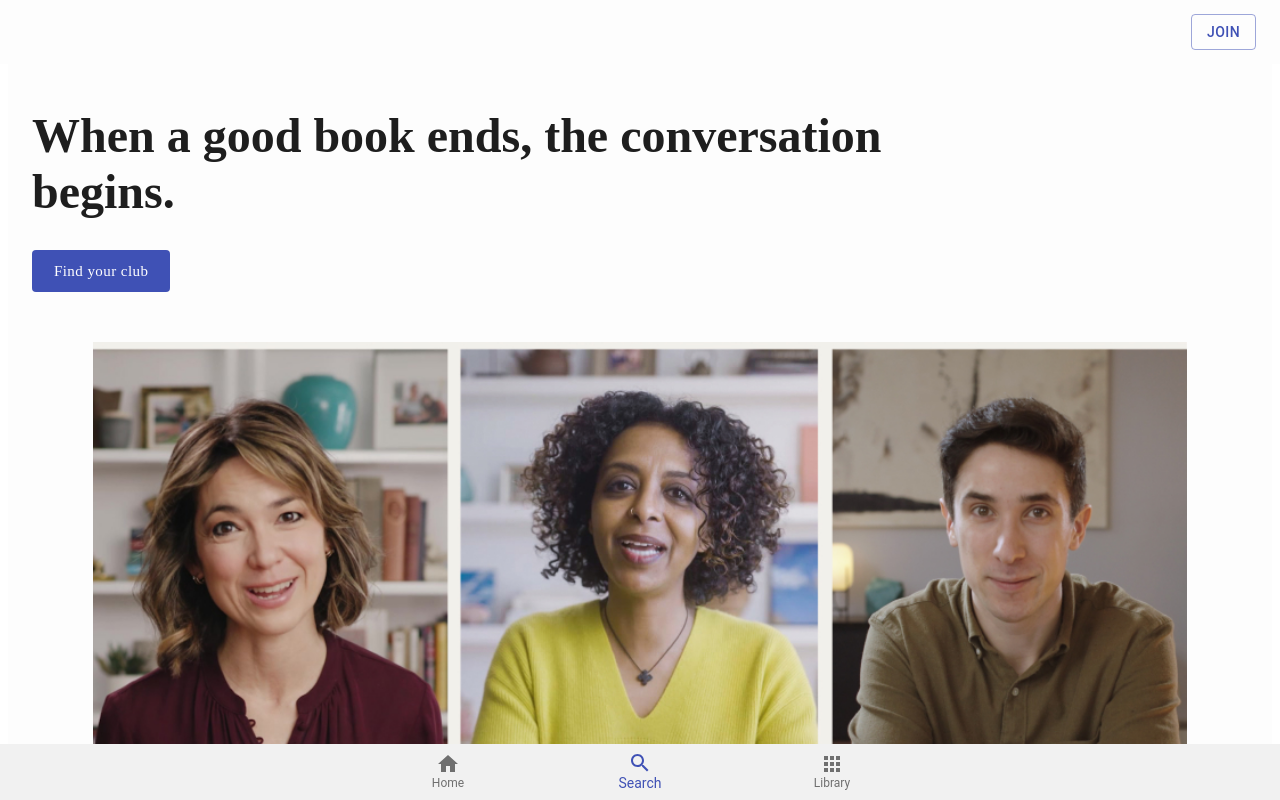
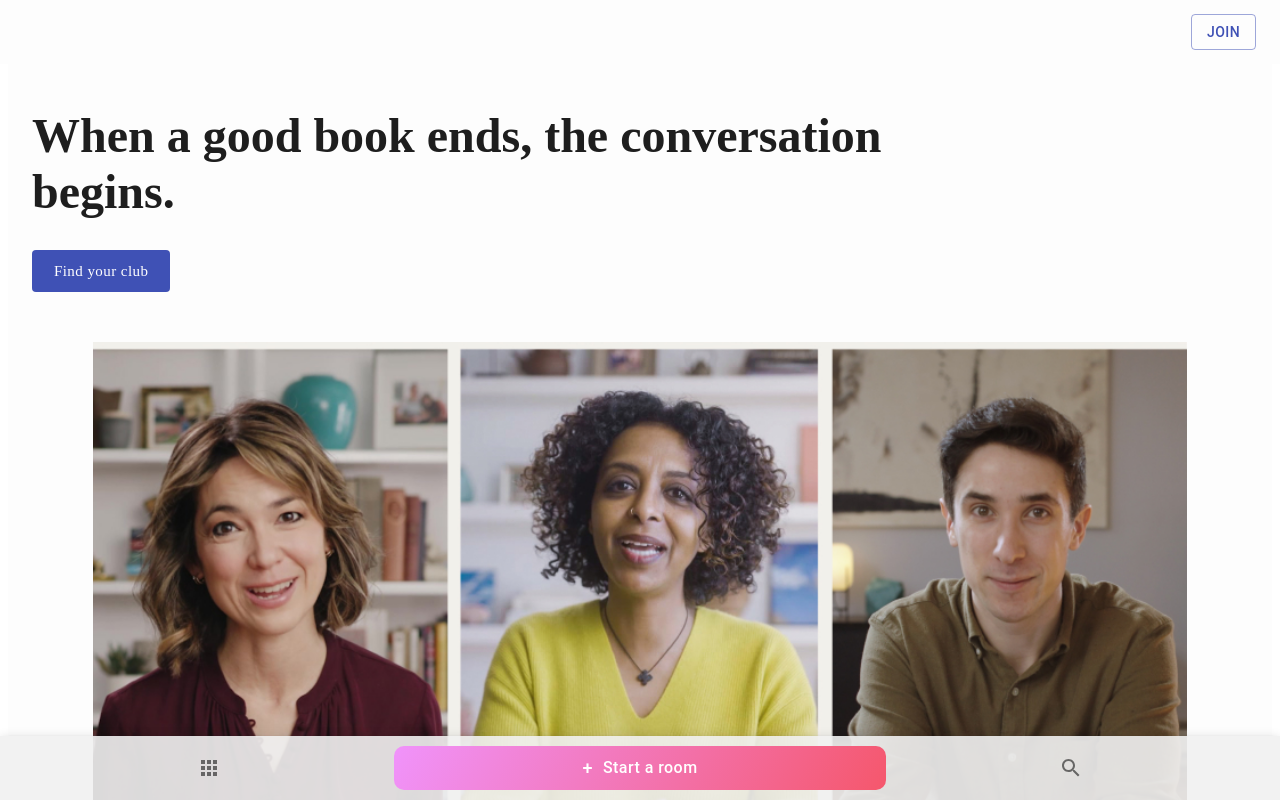
Before and after one commit to medaharrat/bookhouse, a React (Create React App) app: page / in a window 1280 px wide. Shown: the top 800 px of the page. Built offline with nearby package versions, Linux system fonts and the light colour scheme; no server answers.

Commit message:
Disabled button ripple, added back btn in profile

```diff
--- a/src/components/Navigation/Header/index.js
+++ b/src/components/Navigation/Header/index.js
@@ -6,28 +6,53 @@ import {
 import {
     DraftsOutlined, DateRangeOutlined, NotificationsNoneOutlined
 } from "@material-ui/icons";
-import {
-    useAuthState
-} from '../../../context';
+import ArrowBackOutlinedIcon from '@material-ui/icons/ArrowBackOutlined';
+import SettingsOutlinedIcon from '@material-ui/icons/SettingsOutlined';
+import { useAuthState } from '../../../context';
+import { useLocation, useNavigate } from "react-router-dom";
 import Avatar from '../../Avatar';
 import { useStyles } from "./styles";
 
 const Header = ({ fixed }) => {
     const classes = useStyles();
-
+    const location = useLocation();
+    const navigate = useNavigate();
     // Read user details from context
     const userDetails = useAuthState()
-
+    const handleBack = () => {
+        navigate(-1);
+    }
     return (
         <>
         <AppBar position={fixed ? "fixed" : "static"} className={classes.header}>
             <Toolbar>
-                {userDetails.token ? (
+                {userDetails.token ?
+                    location.pathname === "/p/2" ? (
+                        <>
+                            <IconButton
+                                aria-label="back"
+                                color="inherit"
+                                onClick={handleBack}
+                                className={classes.icon}
+                                disableRipple
+                            >
+                                <ArrowBackOutlinedIcon/>
+                            </IconButton>
+                            <div className={classes.grow} />
+                            <IconButton
+                                aria-label="settings"
+                                color="inherit"
+                                className={classes.icon}
+                                disableRipple
+                            >
+                                <SettingsOutlinedIcon />
+                            </IconButton>
+                        </>
+                    ) : (
                         <>
                             <Link href="/p/2" underline="none">
                                 <IconButton
-                                aria-label="account of current user"
-                                aria-haspopup="true"
+                                    aria-label="account"
                                     color="inherit"
                                 >
                                     <Avatar nav image="https://v4--material-ui-docs.netlify.app/static/images/avatar/1.jpg"/>
@@ -36,9 +61,9 @@ const Header = ({ fixed }) => {
                             <div className={classes.grow} />
                             <IconButton
                                 aria-label="inbox"
-                            aria-haspopup="true"
                                 color="inherit"
                                 className={classes.icon}
+                                disableRipple
                             >
                                 <Badge
                                     anchorOrigin={{
@@ -52,9 +77,9 @@ const Header = ({ fixed }) => {
                             </IconButton>
                             <IconButton
                                 aria-label="notifications"
-                            aria-haspopup="true"
                                 color="inherit"
                                 className={classes.icon}
+                                disableRipple
                             >
                                 <Badge
                                     anchorOrigin={{
@@ -69,9 +94,9 @@ const Header = ({ fixed }) => {
                             </IconButton>
                             <IconButton
                                 aria-label="calendar"
-                            aria-haspopup="true"
                                 color="inherit"
                                 className={classes.icon}
+                                disableRipple
                             >
                                 <DateRangeOutlined/>
                             </IconButton>
--- a/src/components/Navigation/Header/styles.js
+++ b/src/components/Navigation/Header/styles.js
@@ -7,7 +7,10 @@ const useStyles = makeStyles({
     boxShadow: 'none',
   },
   icon: {
-    color: palette.text.grey
+    color: palette.text.grey,
+    '&:hover':{
+      backgroundColor: 'transparent',
+    }
   },
   grow: {
     flexGrow: 1,
--- a/src/components/Navigation/Navbar/index.js
+++ b/src/components/Navigation/Navbar/index.js
@@ -1,28 +1,44 @@
 import React from 'react';
-import { Home, Search, Apps } from '@material-ui/icons';
-import { BottomNavigation, BottomNavigationAction } from '@material-ui/core';
-import { Link } from 'react-router-dom';
+import {
+  AppBar, Toolbar, IconButton, Button
+} from '@material-ui/core';
+import {
+  Home, Search, Apps
+} from '@material-ui/icons';
 import { useStyles } from './styles';
 
 const NavigationBar = () => {
-    const pathname = window.location.pathname;
-    const [value, setValue] = React.useState(pathname);
-    const classes = useStyles();
+  const classes = useStyles();
+
+  const pages = [
+    {title: 'Home', icon: <Home/>, link: "/"},
+    {title: 'Search', icon: <Search/>, link: "/"},
+    {title: 'Library', icon: <Apps/>, link: "/"}
+  ];
+
   return (
-      <BottomNavigation className={classes.navBar}
-        showLabels
-        value={value}
-        onChange={(event, newValue) => {
-          setValue(newValue)
-        }
-        }
-      >
-        <BottomNavigationAction label="Home" icon={<Home />} component={Link} to="/home" value="/home" />
-        <BottomNavigationAction label="Search" icon={<Search />} component={Link} to="/" value="/" />
-        <BottomNavigationAction label="Library" icon={<Apps />} component={Link} to="/login" value="/login" />
-      </BottomNavigation>
+    <AppBar className={classes.navBar}>
+      <Toolbar>
+        {/* Apps */}
+        <div className={classes.grow}>
+          <IconButton aria-label="Inbox">
+          <Apps/>
+          </IconButton>
+        </div>
+        {/* Start a room */}
+        <Button className={classes.start} disableElevation>
+          <span className={classes.plus}>+</span>
+          Start a room
+        </Button>
+        {/* Search */}
+        <div className={classes.grow}>
+          <IconButton aria-label="Inbox">
+          <Search/>
+          </IconButton>
+        </div>
+      </Toolbar>
+    </AppBar>
+  );
 
-  );
-};
-
+}
 export default NavigationBar;
--- a/src/components/Navigation/Navbar/styles.js
+++ b/src/components/Navigation/Navbar/styles.js
@@ -9,7 +9,7 @@ const useStyles = makeStyles({
     bottom: 0,
     top: 'auto',
     zIndex: 99,
-    backgroundColor: palette.background.grey,
+    backgroundColor: palette.background.smooth,
     color: palette.text.secondary,
     paddingBottom: 'env(safe-area-inset-bottom)',
   },
@@ -17,6 +17,18 @@ const useStyles = makeStyles({
     flexGrow: 4,
     textAlign: 'center',
   },
+  plus: {
+    fontSize: 18,
+    marginRight: 10
+  },
+  start: {
+    borderRadius: 10,
+    width: '40%',
+    backgroundImage: palette.background.gradient,
+    color: palette.text.white,
+    textTransform: 'none',
+    fontSize: 16,
+  }
 })
 
 export { useStyles };
--- a/src/pages/Home/index.js
+++ b/src/pages/Home/index.js
@@ -22,9 +22,9 @@ const Home = () => {
         {id: 4, title: "Science", img: "./img/science_bg.png"},
     ];
     const rooms = [
-        {id: 1, title: "📚1st Session", category: "The Hobbit", attendees: "10", cover: "./img/book_1.jfif"},
-        {id: 2, title: "Follow up", category: "Game of Thrones", attendees: "15", cover: "./img/got_cover.jfif"},
-        {id: 3, title: "Follow up", category: "From Zero to One", attendees: "7", cover: "./img/zero_one_cover.jfif"},
+        {id: 1, title: "📚 1st Session", category: "The Hobbit", attendees: "10", cover: "./img/book_1.jfif"},
+        {id: 2, title: "📖 Follow up", category: "Game of Thrones", attendees: "15", cover: "./img/got_cover.jfif"},
+        {id: 3, title: "📕 Wrap up", category: "From Zero to One", attendees: "7", cover: "./img/zero_one_cover.jfif"},
         {id: 4, title: "📖 Follow up", category: "Ce que le jour doit à la nuit", attendees: "5", cover: "./img/book_5.jfif"},
     ];
     const books = [
--- a/src/pages/Profile/index.js
+++ b/src/pages/Profile/index.js
@@ -23,31 +23,22 @@ const Profile = () => {
 
     return (
         <Layout>
-            <Grid container>
+            <div className={classes.profile}>
                 <Grid container lg={12} direction="column" justifyContent="space-between" alignItems="center">
                     <Grid item lg={9} className={classes.user}>
                         <Avatar style={avatarStyle}/>
                         <Typography variant="h5" className={clsx(classes.padding, classes.name)}>
                             { `${user.first_name} ${user.last_name}`}
                         </Typography>
-                    </Grid>
-                    <Grid item lg={3}>
-                        <Button
-                            className={classes.btn}
-                            variant="contained"
-                            color="primary"
-                            size="large"
-                            disableRipple
-                            disableElevation
-                        >
-                            Edit profile
-                        </Button>
+                        <Typography variant="body2" color="textSecondary">
+                            { `@${user.first_name}`}
+                        </Typography>
                     </Grid>
                 </Grid>
                 <Grid item lg={12} xs={12} className={classes.tabs}>
                     <ProfileTabs />
                 </Grid>
-            </Grid>
+            </div>
         </Layout>
     );
 }
--- a/src/pages/Profile/styles.js
+++ b/src/pages/Profile/styles.js
@@ -3,6 +3,9 @@ import { makeStyles } from '@material-ui/core/styles';
 const useStyles = makeStyles({
     padding: {
         padding: 10
+    },
+    profile: {
+        height: '85vh'
     },
     btn: {
         textTransform: 'none',
--- a/src/static/palette.js
+++ b/src/static/palette.js
@@ -3,6 +3,7 @@ const palette = {
     default: '#FDFDFD',
     grey: '#F1F1F1',
     darkgrey: '#D0D0D0',
+    smooth: 'rgb(241, 241, 241, 0.9)',
     gradient: 'linear-gradient(120deg, #f093fb 0%, #f5576c 100%)'
   },
   text: {
```
Lines whose indentation alone changed are shown as unchanged.
